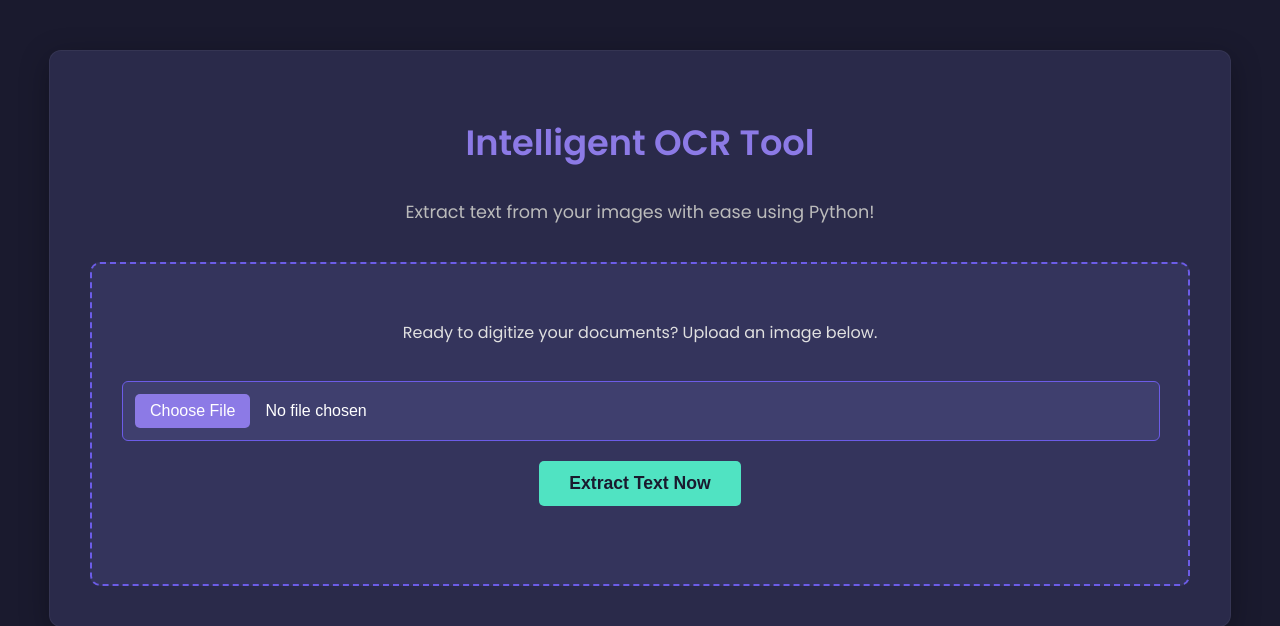
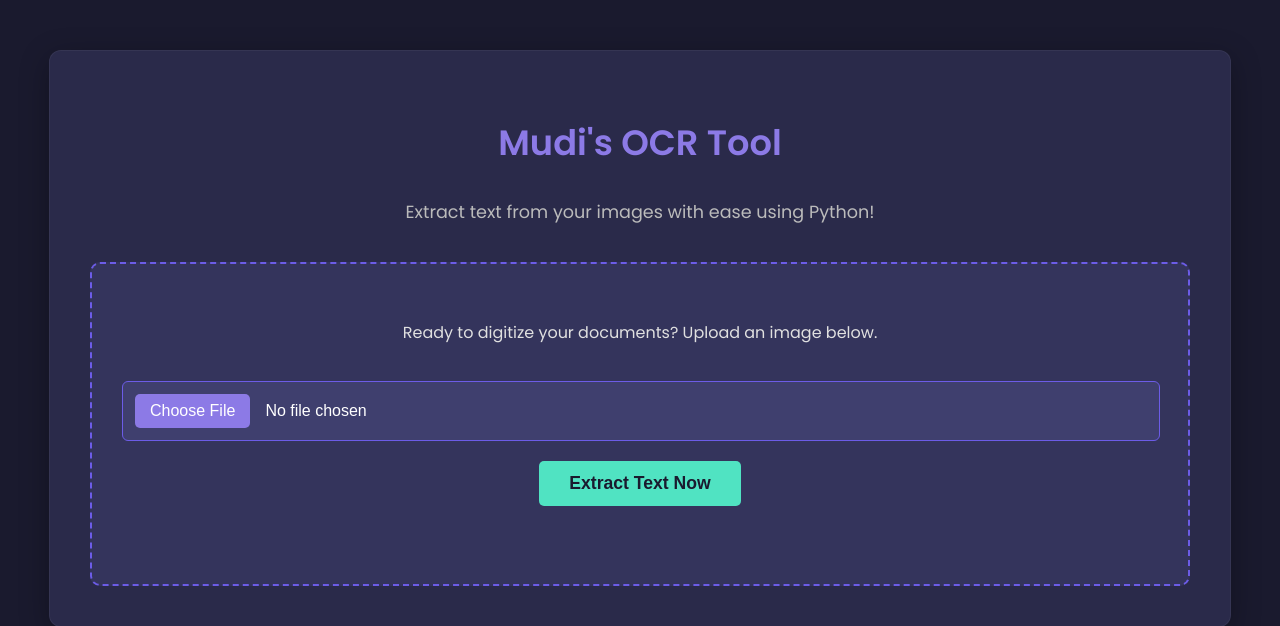
Before and after one commit to mudimurtala/BuildAndLearn, a Flask app: page / in a window 1280 px wide. Shown: the top 626 px of the page. Run offline with Flask 3, Linux system fonts and the light colour scheme.

Commit message:
Add solutions to file

```diff
--- a/image_to_text_app/templates/index.html
+++ b/image_to_text_app/templates/index.html
@@ -9,7 +9,7 @@
 </head>
 <body>
     <div class="container">
-        <h1>Intelligent OCR Tool</h1>
+        <h1>Mudi's OCR Tool</h1>
         <p class="subtitle">Extract text from your images with ease using Python!</p>
 
         {% if error_message %}
```
